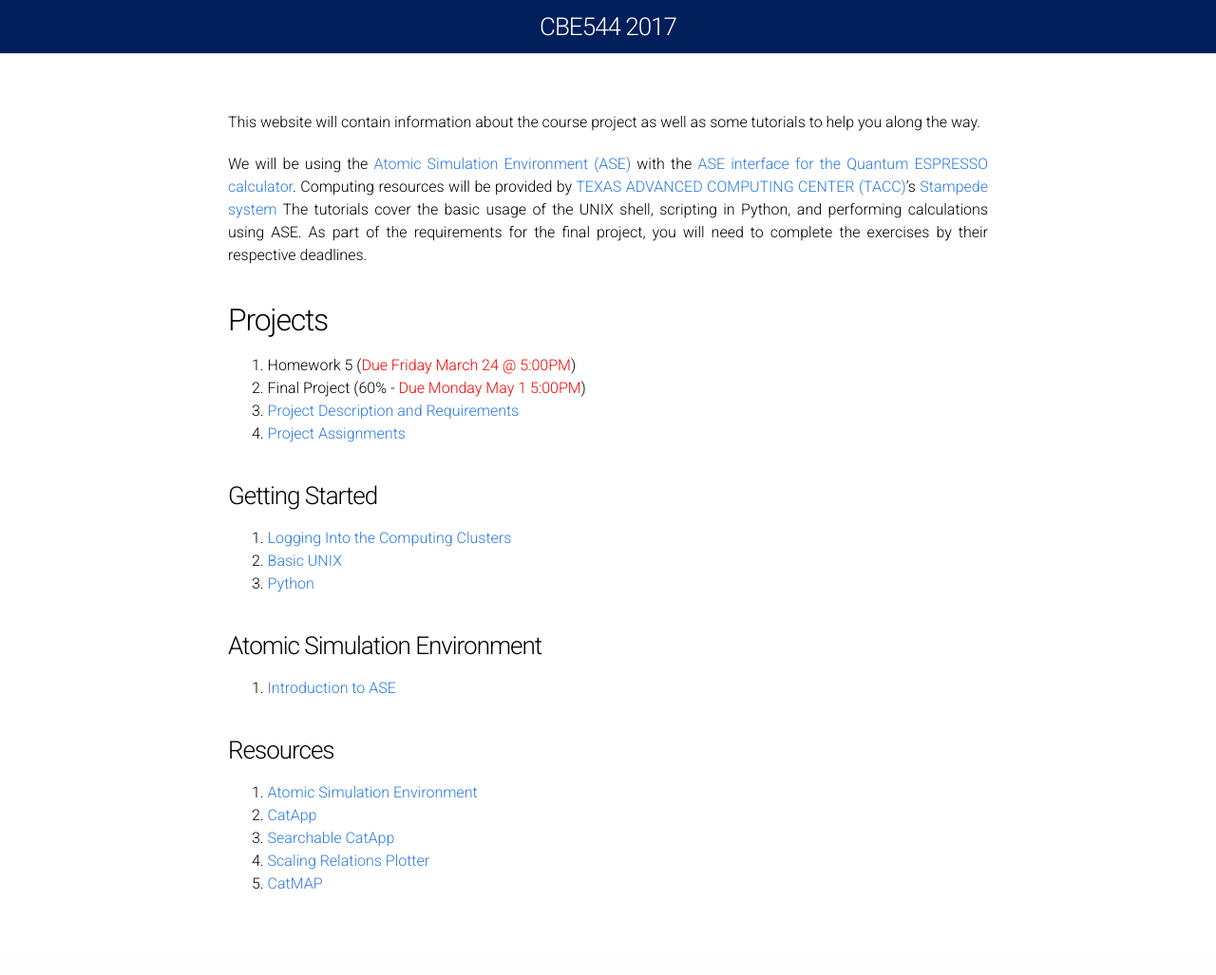
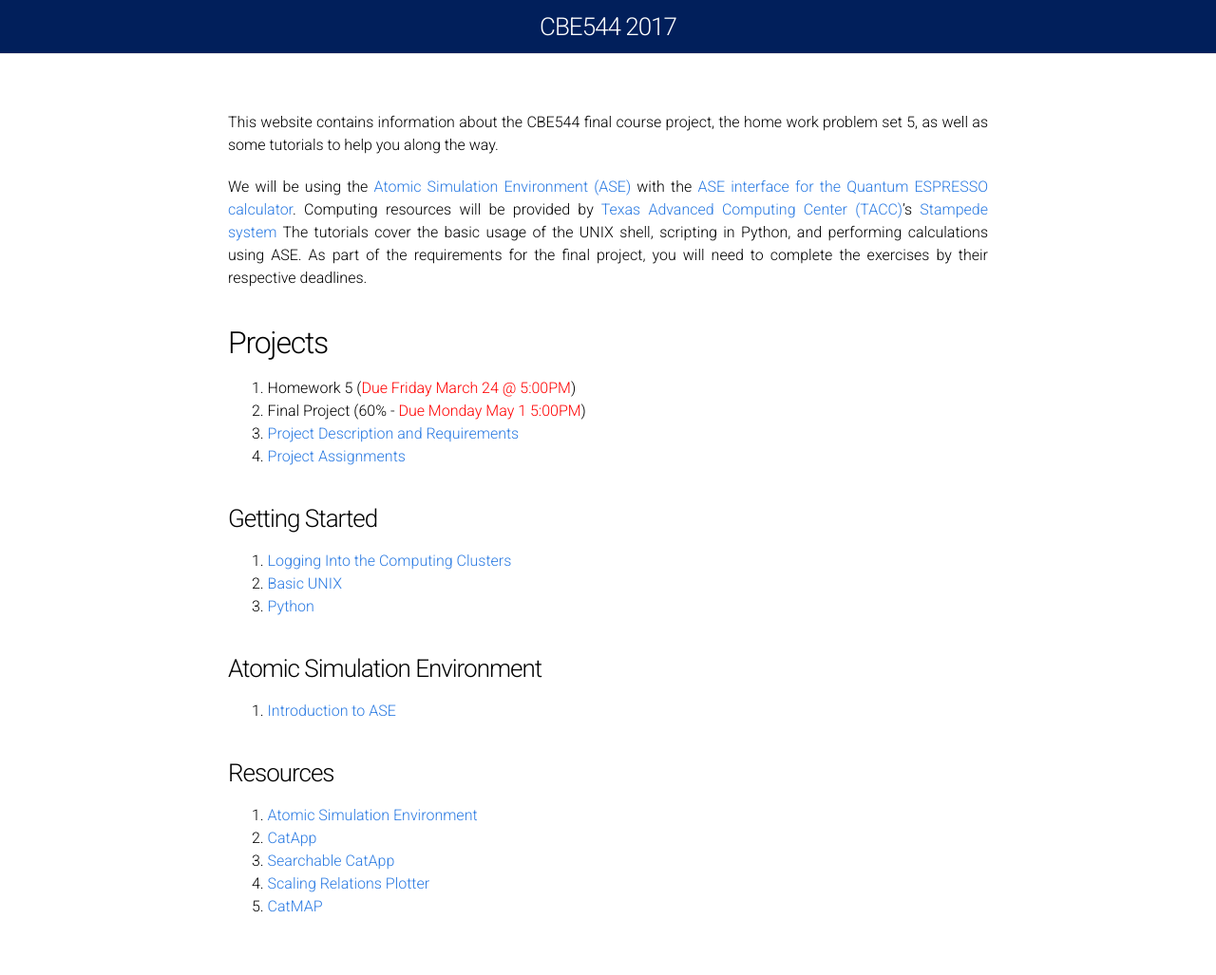
Before and after one commit to vojale/CBE544-2018.github.io, a Jekyll site: the page built from Index.md, in a window 1280 px wide. Shown: the whole page at 95% size. Built offline with Jekyll 4.4.1, drawn with Linux system fonts in a browser that asks for light colours; before the commit the page ends 1003 px from its top, so only the background shows below that.

Commit message:
Update Index.md

```diff
--- a/Index.md
+++ b/Index.md
@@ -4,9 +4,9 @@ mathjax: false
 permalink: /
 ---
 
-This website will contain information about the course project as well as some tutorials to help you along the way.
+This website contains information about the CBE544 final course project, the home work problem set 5, as well as some tutorials to help you along the way.
 
-We will be using the [Atomic Simulation Environment (ASE)](https://wiki.fysik.dtu.dk/ase/) with the [ASE interface for the Quantum ESPRESSO calculator](http://github.com/vossjo/ase-espresso). Computing resources will be provided by [TEXAS ADVANCED COMPUTING CENTER (TACC)](https://www.tacc.utexas.edu)'s [Stampede system](https://portal.tacc.utexas.edu/user-guides/stampede) The tutorials cover the basic usage of the UNIX shell, scripting in Python, and performing calculations using ASE. As part of the requirements for the final project, you will need to complete the exercises by their respective deadlines.
+We will be using the [Atomic Simulation Environment (ASE)](https://wiki.fysik.dtu.dk/ase/) with the [ASE interface for the Quantum ESPRESSO calculator](http://github.com/vossjo/ase-espresso). Computing resources will be provided by [Texas Advanced Computing Center (TACC)](https://www.tacc.utexas.edu)'s [Stampede system](https://portal.tacc.utexas.edu/user-guides/stampede) The tutorials cover the basic usage of the UNIX shell, scripting in Python, and performing calculations using ASE. As part of the requirements for the final project, you will need to complete the exercises by their respective deadlines.
 
 ## Projects ##
 
```
